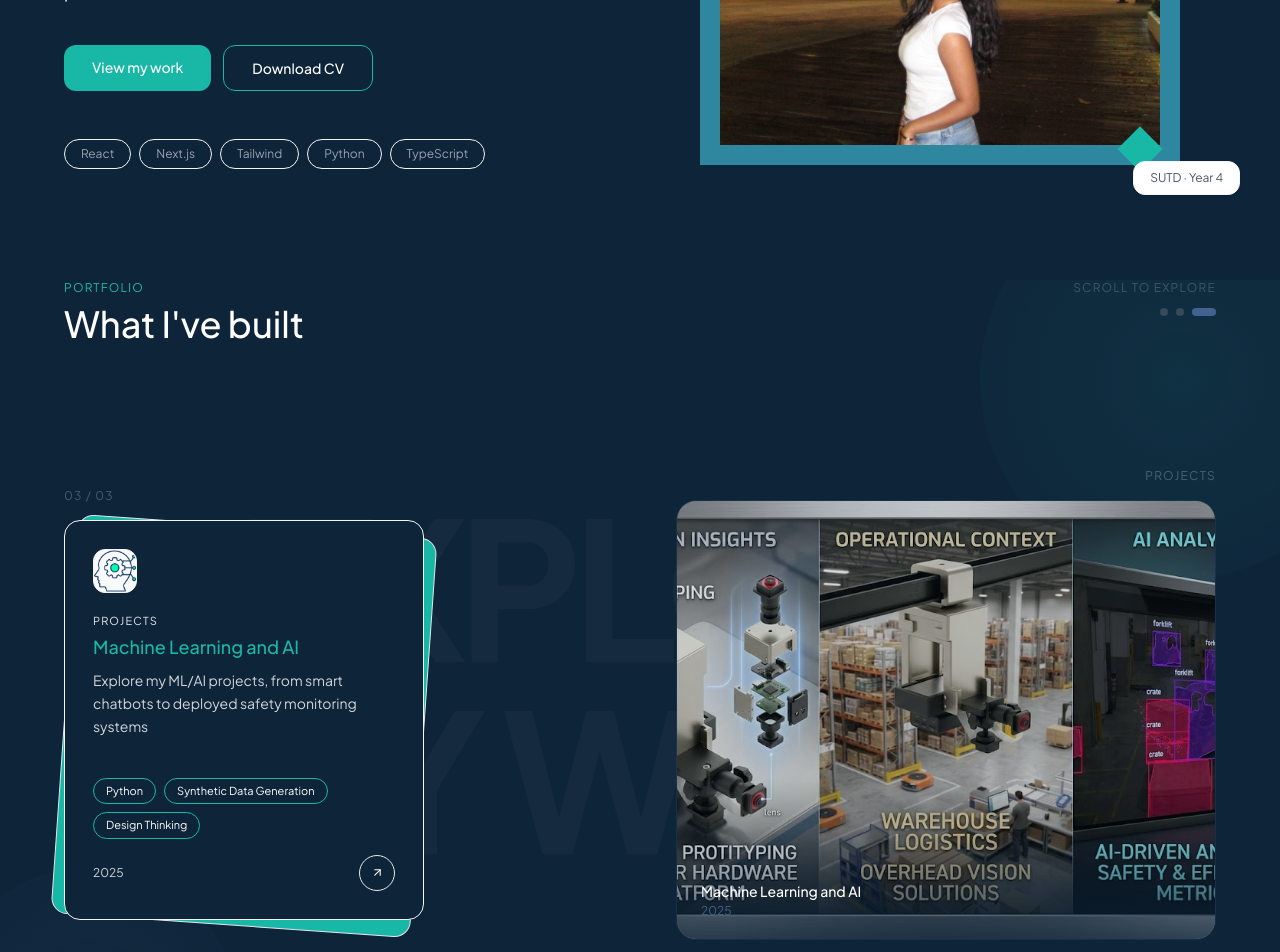
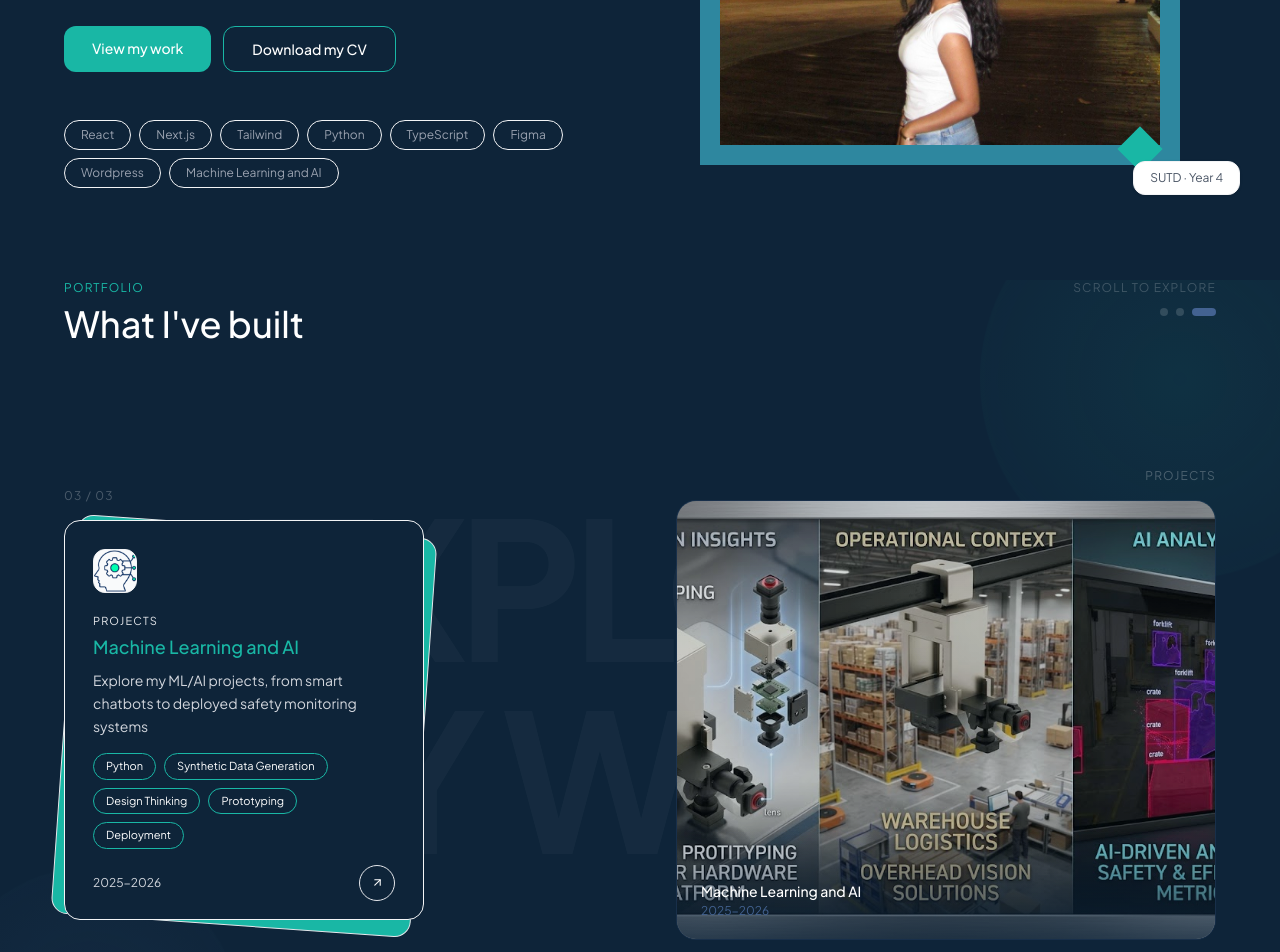
Before and after one commit to TejaVenket/my-portfolio, a Next.js app: page / in a window 1280 px wide. Shown: the part 520-1472 px from the top of the page. Built offline with nearby package versions, Linux system fonts and the light colour scheme.

Commit message:
ready to share

```diff
--- a/src/app/globals.css
+++ b/src/app/globals.css
@@ -30,3 +30,7 @@ body {
   color: var(--foreground);
   font-family: var(--font-sans);
 }
+
+html {
+  scroll-behavior: smooth;
+}
--- a/src/components/sections/Hero.jsx
+++ b/src/components/sections/Hero.jsx
@@ -84,14 +84,15 @@ export default function Hero() {
 
             <a
               href="/resume.pdf"
+              download="Teja_Venket_Resume.pdf"
               className="border border-text-accent font-sans text-main px-7 py-3 rounded-xl text-sm font-medium hover:bg-accent hover:border-bg transition"
             >
-              Download CV
+              Download my CV
             </a>
           </div>
 
           <div className="flex gap-2 flex-wrap">
-            {["React", "Next.js", "Tailwind", "Python", "TypeScript"].map((tag) => (
+            {["React", "Next.js", "Tailwind", "Python", "TypeScript","Figma", "Wordpress", "Machine Learning and AI"].map((tag) => (
               <span
                 key={tag}
                 className="text-xs text-gray-400 border border-gray-100 rounded-full px-4 py-1.5"
--- a/src/components/sections/Projects.jsx
+++ b/src/components/sections/Projects.jsx
@@ -10,8 +10,8 @@ const projects = [
     icon: "/images/Internship/NCS_Logo.jpg",
     preview: "/images/ProjectPage/NCS-grp-pic.jpg", // image shown on the right
     description: "Explore my contributions as a UI/UX Design Intern at NCS",
-    tags: ["Figma", "Tailwind", "Vercel"],
-    year: "August 2025 to January 2026",
+    tags: ["Figma", "Design Thinking", "User Research", "User Testing", "Video Editing"],
+    year: "August 2024 to January 2025",
     href: "/projects/internship",
     accentColor: "#19B7A5",
     hoverColor: "#436291",
@@ -23,11 +23,11 @@ const projects = [
     icon: "/images/ProjectPage/Product-design-icon.png",
     preview: "/images/ProjectPage/pd-cover.jpg", // image shown on the left
     description: "Explore my product design projects from Humanitarian Aid designs to Warehouse Monitoring Systems",
-    tags: ["Figma", "Design Thinking", "Storyboarding"],
-    year: "2025",
+    tags: ["Figma", "Design Thinking", "Storyboarding", "Market Analysis", "Prototyping"],
+    year: "2025-2026",
     href: "/projects/product-design",
     accentColor: "#19B7A5",
-    hoverColor: "#2E879F",
+    hoverColor: "#436291",
     backgroundColor: "#0E2439",
   },
   {
@@ -36,8 +36,8 @@ const projects = [
     icon: "/images/ProjectPage/Machine-learning-ai-icon.png",
     preview: "/images/ProjectPage/ml-cover.jpg", // image shown on the right
     description: "Explore my ML/AI projects, from smart chatbots to deployed safety monitoring systems",
-    tags: ["Python", "Synthetic Data Generation", "Design Thinking"],
-    year: "2025",
+    tags: ["Python", "Synthetic Data Generation", "Design Thinking", "Prototyping", "Deployment"],
+    year: "2025-2026",
     href: "/projects/machine-learning",
     accentColor: "#19B7A5",
     hoverColor: "#436291",
@@ -80,7 +80,7 @@ export default function Projects() {
   const previewSide = cardSide === "left" ? "right" : "left";
 
   return (
-    <div ref={sectionRef} style={{ height: "500vh" }}>
+    <div ref={sectionRef} id="projects" style={{ height: "500vh" }}>
       <div
         className="sticky top-0 h-screen flex flex-col justify-center px-8 md:px-16 overflow-hidden"
         style={{ background: "#0E2439" }}
--- a/src/components/ui/Card.js
+++ b/src/components/ui/Card.js
@@ -16,7 +16,7 @@ export default function Card({ title, category, description, tags, year, href, a
       {/* back card */}
       <div
         className="absolute inset-0 rounded-2xl border border-gray-200 transition-all duration-500 ease-[cubic-bezier(.34,1.56,.64,1)] rotate-[4deg] translate-y-1.5 group-hover:rotate-[8deg] group-hover:translate-y-4 group-hover:translate-x-2"
-        style={{ background: hovered ? (hoverColor ?? "#19B7A5") : (accentColor ?? "#e3fefb") }}
+        style={{ background: "#19B7A5" }}
       />
 
       {/* front card */}
```
Also changed, not shown: 1 other file (tests, documents, lock files or other folders).
